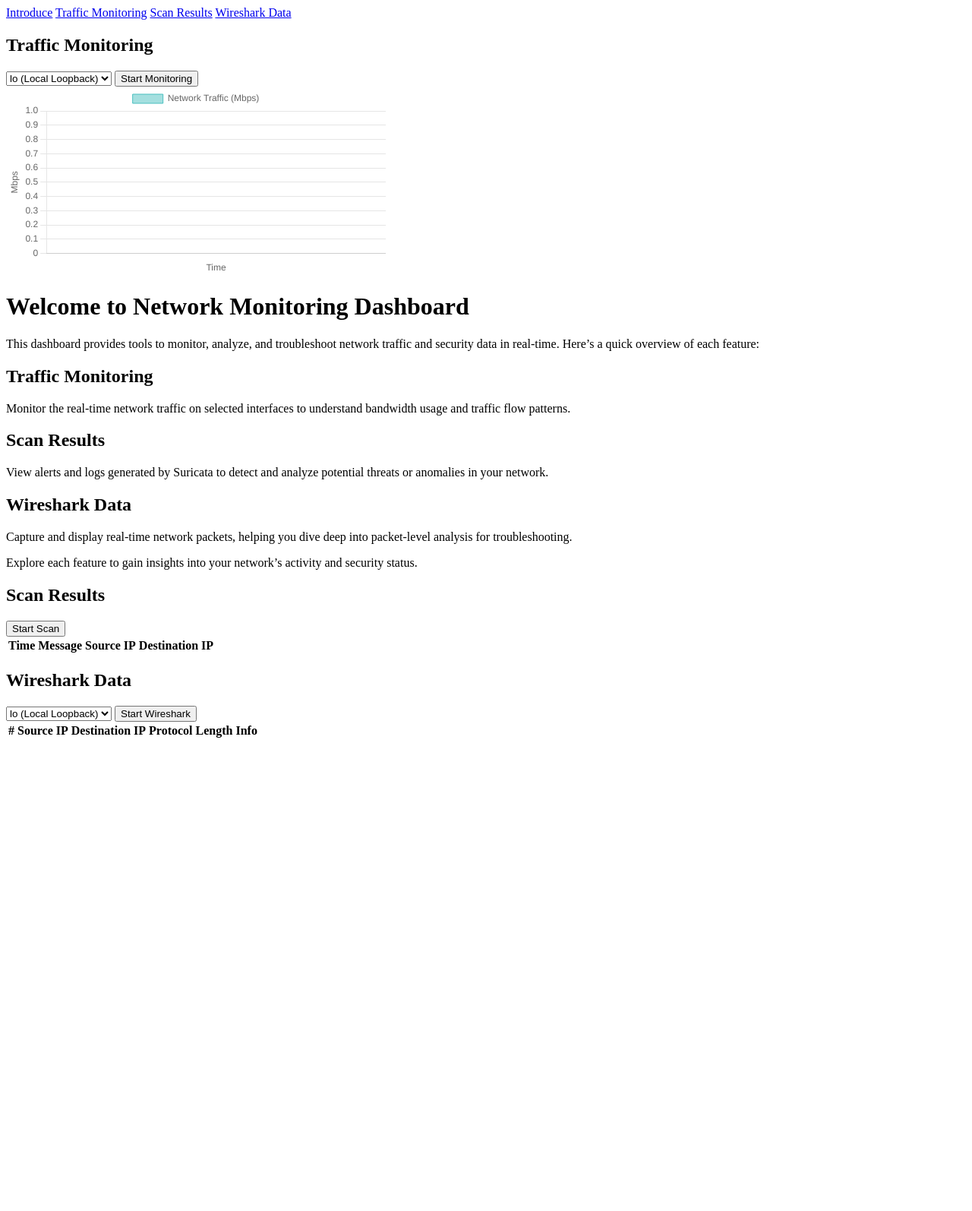
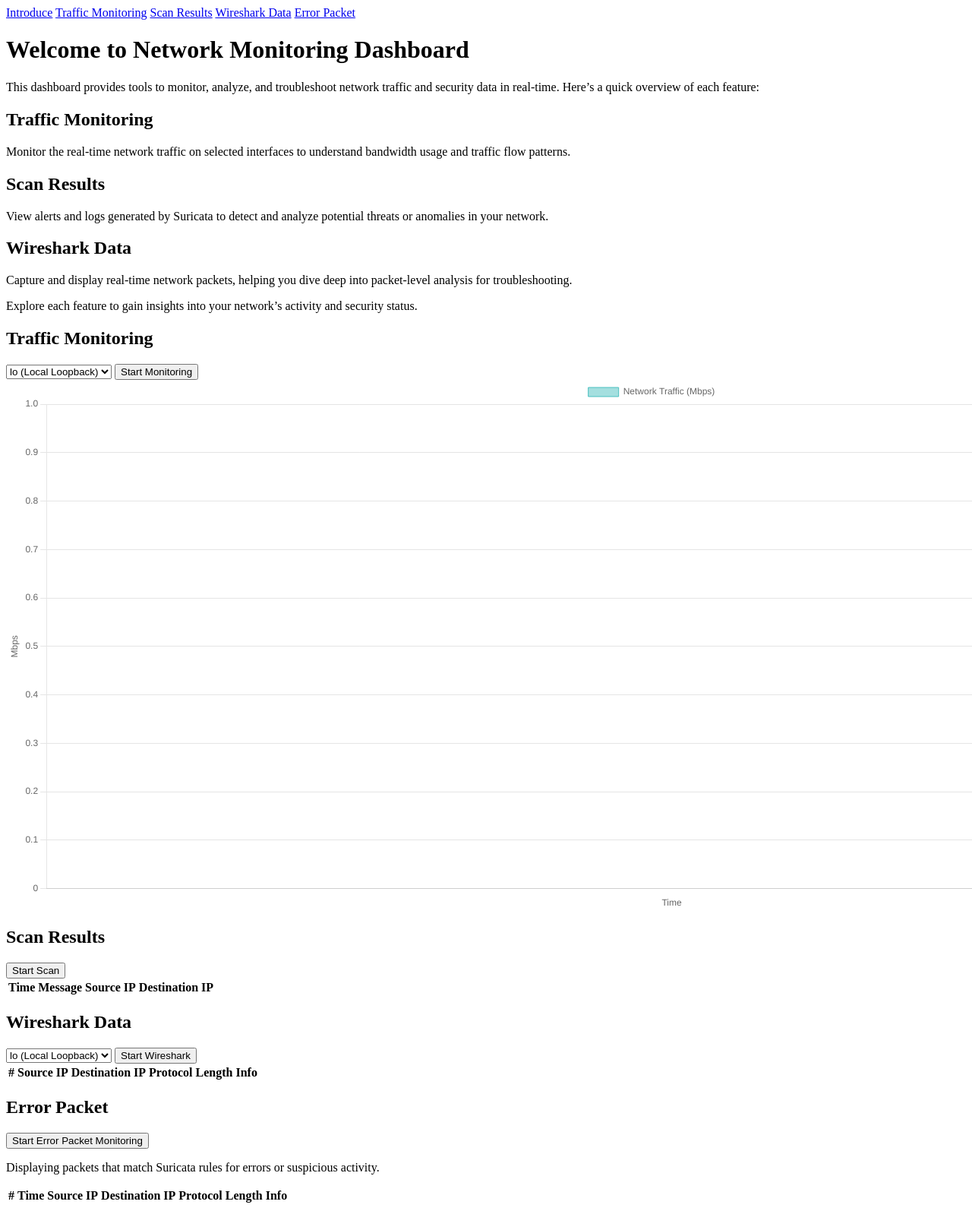
Before and after one commit to 114StudentGraduationProject/web_design, a Flask app: page / in a window 1280 px wide; the page is wider, and only the part inside the window is pictured. Shown: that part at 76% size. Before the commit the page ends 971 px from the top of that part, so only its background shows below. Run offline with Flask 3, Linux system fonts and the light colour scheme; data that the repository does not hold is empty.

Commit message:
Update index.html

```diff
--- a/templates/index.html
+++ b/templates/index.html
@@ -12,21 +12,10 @@
         <a href="#" onclick="showPage('traffic-monitoring')" class="sidebar-link active">Traffic Monitoring</a>
         <a href="#" onclick="showPage('scan-results')" class="sidebar-link">Scan Results</a>
         <a href="#" onclick="showPage('wireshark-data')" class="sidebar-link">Wireshark Data</a>
+        <a href="#" onclick="showPage('error-packet')" class="sidebar-link" data-page="error-packet">Error Packet</a>
     </div>
 
     <div id="content">
-        <!-- Traffic Monitoring Section -->
-        <div id="traffic-monitoring" class="content-page active">
-            <h2>Traffic Monitoring</h2>
-            <select id="interfaceSelect">
-                <option value="lo" selected>lo (Local Loopback)</option>
-            </select>
-            <button onclick="startMonitoring()">Start Monitoring</button>
-            <div style="width: 500px; height: 250px;">
-                <canvas id="trafficChart"></canvas>
-            </div>
-        </div>
-
         <!-- Introduce Section -->
         <div id="introduce" class="content-page active">
             <h1>Welcome to Network Monitoring Dashboard</h1>
@@ -46,6 +35,18 @@
             <p>Explore each feature to gain insights into your network’s activity and security status.</p>
         </div>
 
+        <!-- Traffic Monitoring Section -->
+        <div id="traffic-monitoring" class="content-page">
+            <h2>Traffic Monitoring</h2>
+            <select id="interfaceSelect">
+                <option value="lo" selected>lo (Local Loopback)</option>
+            </select>
+            <button onclick="startMonitoring()">Start Monitoring</button>
+            <div style="width: 1700px; height: 700px;">
+                <canvas id="trafficChart"></canvas>
+            </div>
+        </div>
+
         <!-- Suricata Scan Results Section -->
         <div id="scan-results" class="content-page">
             <h2>Scan Results</h2>
@@ -62,7 +63,6 @@
                 <tbody></tbody>
             </table>
         </div>
-
 
         <!-- Wireshark Data Section -->
         <div id="wireshark-data" class="content-page">
@@ -85,6 +85,27 @@
                 <tbody></tbody>
             </table>
         </div>
+
+        <!-- Error Packet Section -->
+        <div id="error-packet" class="content-page">
+            <h2>Error Packet</h2>
+            <button onclick="startErrorPacket()">Start Error Packet Monitoring</button>
+            <p>Displaying packets that match Suricata rules for errors or suspicious activity.</p>
+            <table id="errorPacketResults">
+                <thead>
+                    <tr>
+                        <th>#</th>
+                        <th>Time</th>
+                        <th>Source IP</th>
+                        <th>Destination IP</th>
+                        <th>Protocol</th>
+                        <th>Length</th>
+                        <th>Info</th>
+                    </tr>
+                </thead>
+                <tbody></tbody>
+            </table>
+        </div>
     </div>
 
     <script src="https://cdn.jsdelivr.net/npm/chart.js"></script>
```
Lines whose indentation alone changed are shown as unchanged.
